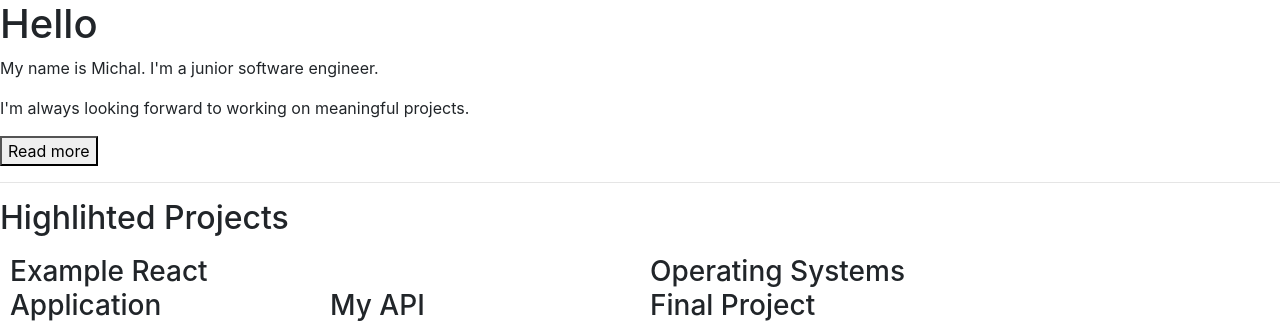
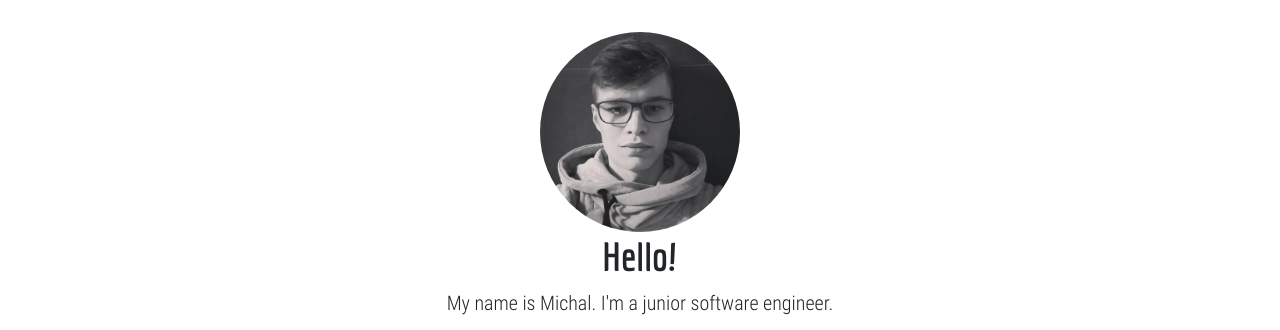
Before and after one commit to mjaniczko/Portfolio-React, a React (Create React App) app: page / in a window 1280 px wide. Shown: the top 330 px of the page. Built offline with nearby package versions, Linux system fonts and the light colour scheme; grey boxes are pictures that could not be loaded.

Commit message:
Adding picture into page

```diff
--- a/src/App.js
+++ b/src/App.js
@@ -1,6 +1,8 @@
 import React, { Component } from 'react';
 import Projects from './Projects';
 import SocialProfiles from './SocialProfiles';
+import './index.css';
+import profile from './assets/user.jpg';
 
 class App extends Component {
     //constructor () {
@@ -18,7 +20,8 @@ class App extends Component {
     render () {
         return (
             <div>
-                <h1>Hello</h1>
+				<img src={profile} alt='profile' className="profile" />
+                <h1>Hello!</h1>
                 <p>My name is Michal. I'm a junior software engineer.</p>
                 <p>I'm always looking forward to working on meaningful projects.</p>
                 {
```
